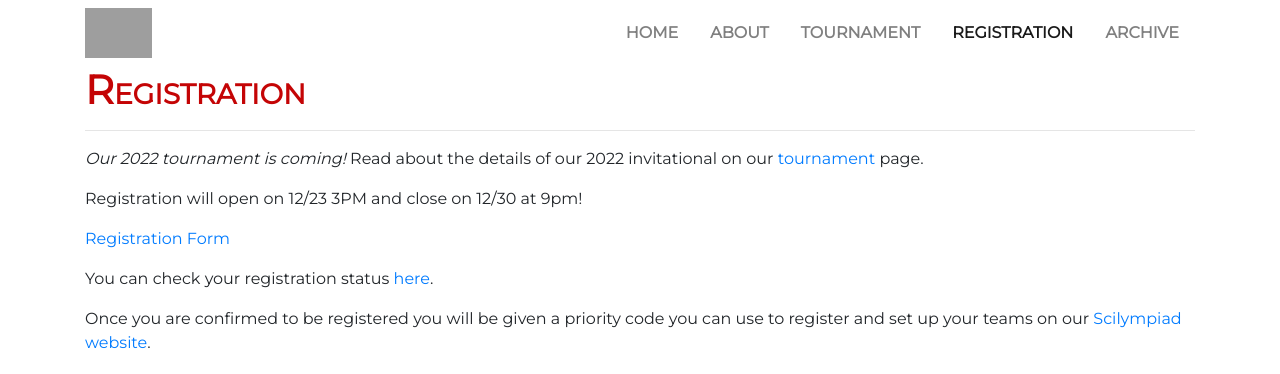
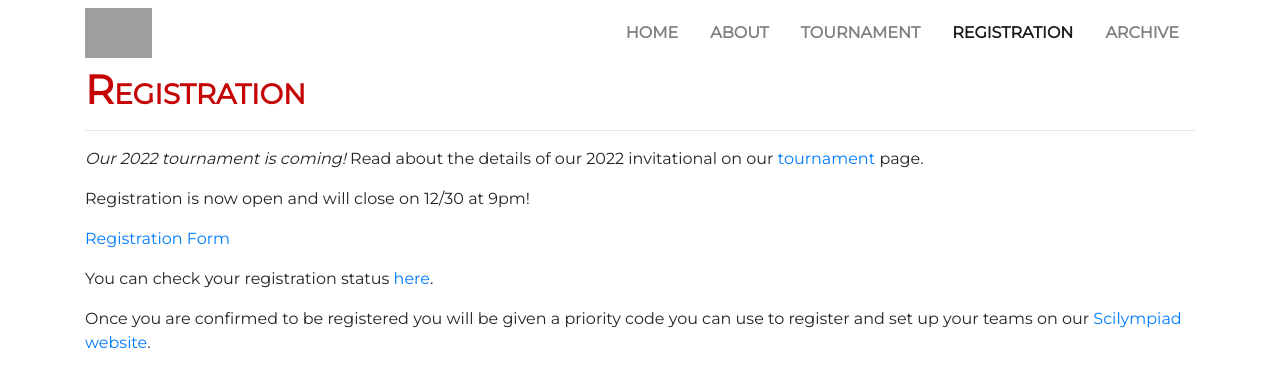
Before and after one commit to cmuscioly/cmuscioly.github.io, a Jekyll site: the page built from registration.md, in a window 1280 px wide. Shown: the top 374 px of the page. Built offline with Jekyll 4.4.1, drawn with Linux system fonts in a browser that asks for light colours; nearby versions of some CDN libraries; grey boxes are pictures that could not be loaded.

Commit message:
registration open

```diff
--- a/registration.md
+++ b/registration.md
@@ -10,7 +10,7 @@
 _Our 2022 tournament is coming!_  Read about the details of our 2022
 invitational on our [tournament](/tournament/) page.
 
-Registration will open on 12/23 3PM and close on 12/30 at 9pm!
+Registration is now open and will close on 12/30 at 9pm!
 
 <a href="https://forms.gle/Bv5VTwnPpfhbR6Gu8"> Registration Form</a>
 
```
Also changed, not shown: tournament.md (+1 -1 lines).
